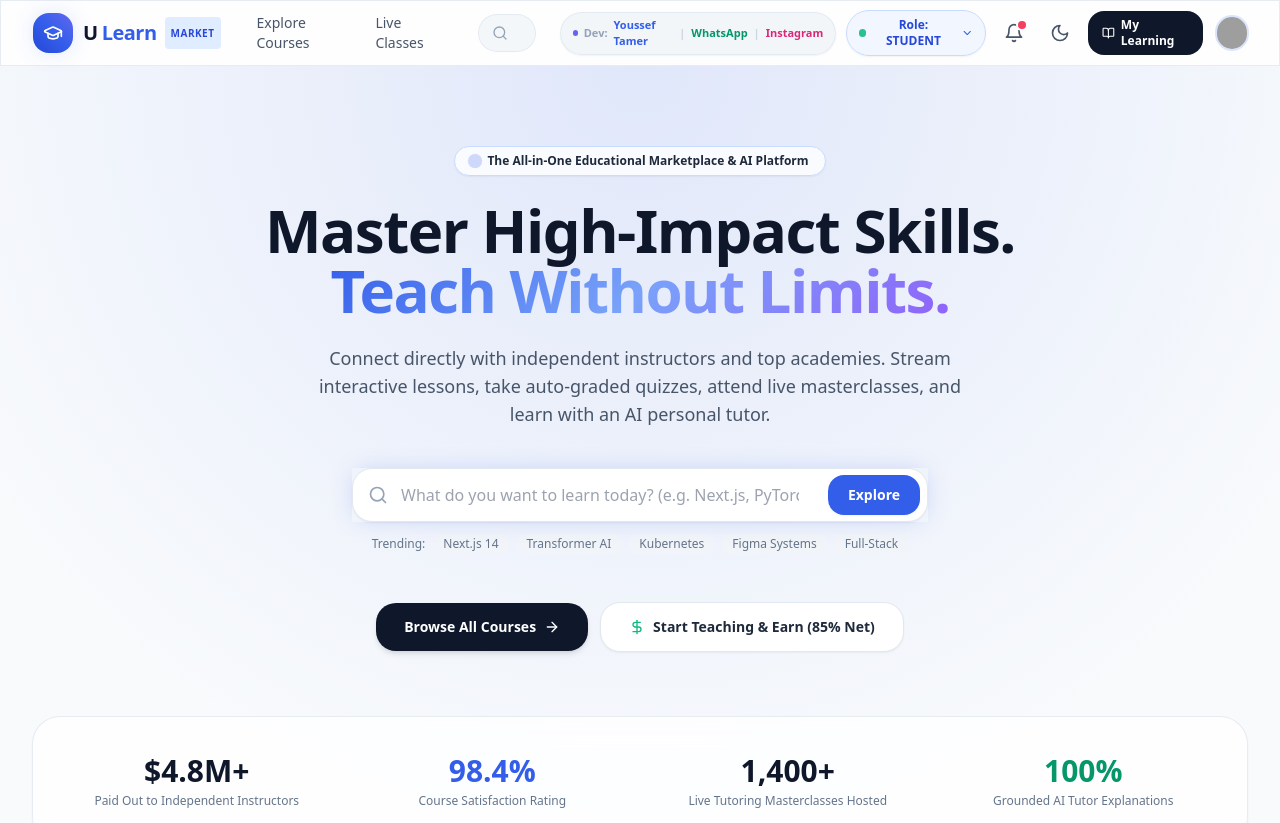
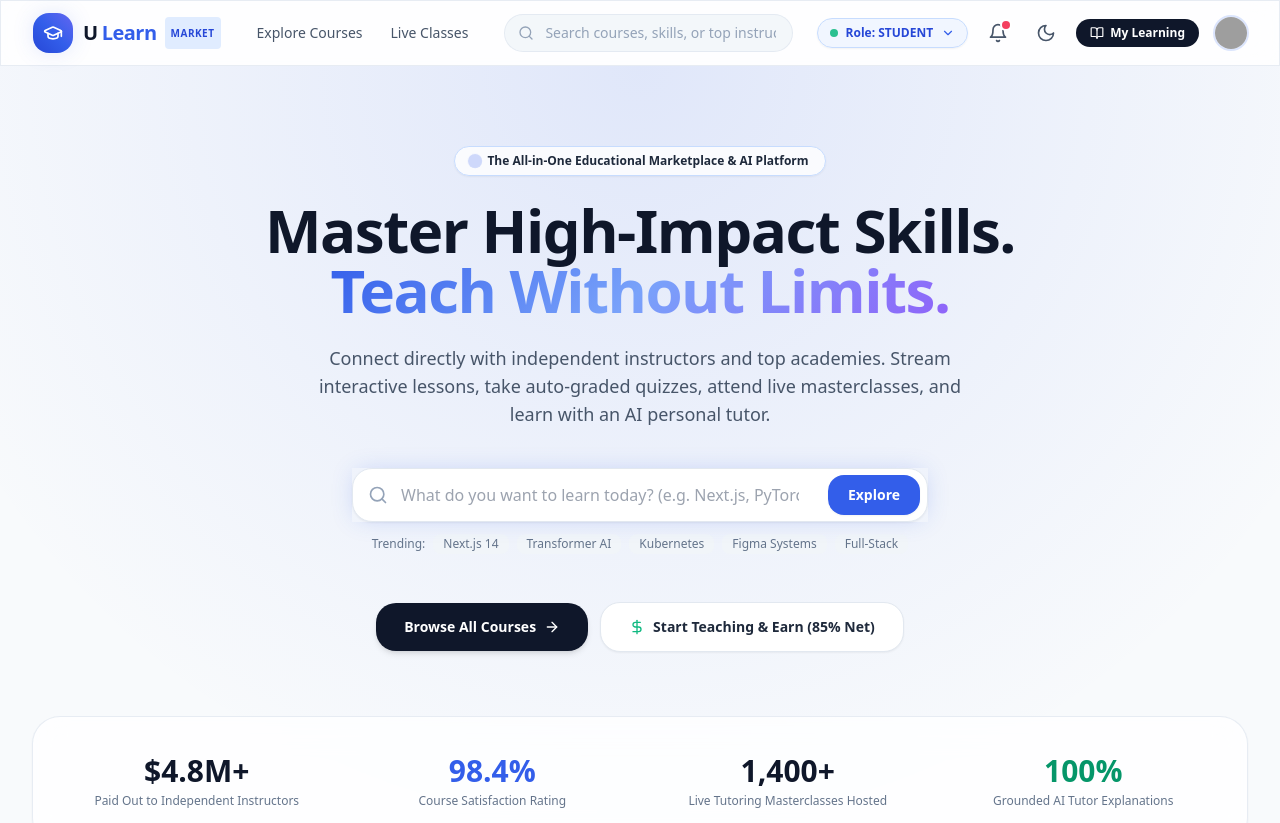
Before and after one commit to tayson202/edu, a Next.js app: page / in a window 1280 px wide. Shown: the top 823 px of the page. Built offline with nearby package versions, Linux system fonts and the light colour scheme; grey boxes are pictures that could not be loaded.

Commit message:
fix(layout): remove developer badge from top header and keep only in footer

```diff
--- a/src/components/layout/Navbar.tsx
+++ b/src/components/layout/Navbar.tsx
@@ -143,41 +143,7 @@ export default function Navbar() {
           </div>
 
           {/* Right Action Elements: Role Switcher, Notifications, Theme, User */}
-          <div className="flex items-center gap-2.5">
-
-            {/* Developer Contact Quick-Pill */}
-            <div className="hidden xl:flex items-center gap-1.5 px-3 py-1 rounded-full bg-slate-100/90 dark:bg-slate-800/90 border border-slate-200/80 dark:border-slate-700/80 text-[11px] font-semibold text-slate-700 dark:text-slate-200 shadow-sm">
-              <span className="w-1.5 h-1.5 rounded-full bg-indigo-500 animate-pulse"></span>
-              <span className="text-slate-400 dark:text-slate-500">Dev:</span>
-              <a
-                href="https://tayson202.github.io/portfolio/"
-                target="_blank"
-                rel="noopener noreferrer"
-                className="text-brand-600 dark:text-brand-400 hover:underline"
-              >
-                Youssef Tamer
-              </a>
-              <span className="text-slate-300 dark:text-slate-600">|</span>
-              <a
-                href="https://wa.me/201203598649"
-                target="_blank"
-                rel="noopener noreferrer"
-                className="text-emerald-600 dark:text-emerald-400 hover:opacity-80 transition-opacity"
-                title="WhatsApp: +20 120 359 8649"
-              >
-                WhatsApp
-              </a>
-              <span className="text-slate-300 dark:text-slate-600">|</span>
-              <a
-                href="https://instagram.com/yousseftamer951?xtok=MThsOWU4ZnpoYnBtNQ%3D%3D"
-                target="_blank"
-                rel="noopener noreferrer"
-                className="text-pink-600 dark:text-pink-400 hover:opacity-80 transition-opacity"
-                title="Instagram: @yousseftamer951"
-              >
-                Instagram
-              </a>
-            </div>
+          <div className="flex items-center gap-3">
 
             {/* RBAC Role Switcher Badge */}
             <div className="relative">
@@ -398,37 +364,6 @@ export default function Navbar() {
               Teacher Studio
             </Link>
           </div>
-
-          {/* Developer Contact In Mobile Menu */}
-          <div className="pt-3 border-t border-slate-100 dark:border-slate-800 flex items-center justify-between text-xs">
-            <span className="text-slate-500 font-medium">Developer: Youssef Tamer</span>
-            <div className="flex items-center gap-2">
-              <a
-                href="https://wa.me/201203598649"
-                target="_blank"
-                rel="noopener noreferrer"
-                className="px-2.5 py-1 rounded-lg bg-emerald-600 text-white font-semibold text-[11px]"
-              >
-                WhatsApp
-              </a>
-              <a
-                href="https://instagram.com/yousseftamer951?xtok=MThsOWU4ZnpoYnBtNQ%3D%3D"
-                target="_blank"
-                rel="noopener noreferrer"
-                className="px-2.5 py-1 rounded-lg bg-pink-600 text-white font-semibold text-[11px]"
-              >
-                Instagram
-              </a>
-              <a
-                href="https://tayson202.github.io/portfolio/"
-                target="_blank"
-                rel="noopener noreferrer"
-                className="px-2.5 py-1 rounded-lg bg-slate-800 text-white font-semibold text-[11px]"
-              >
-                Portfolio
-              </a>
-            </div>
-          </div>
         </div>
       )}
     </header>
```
